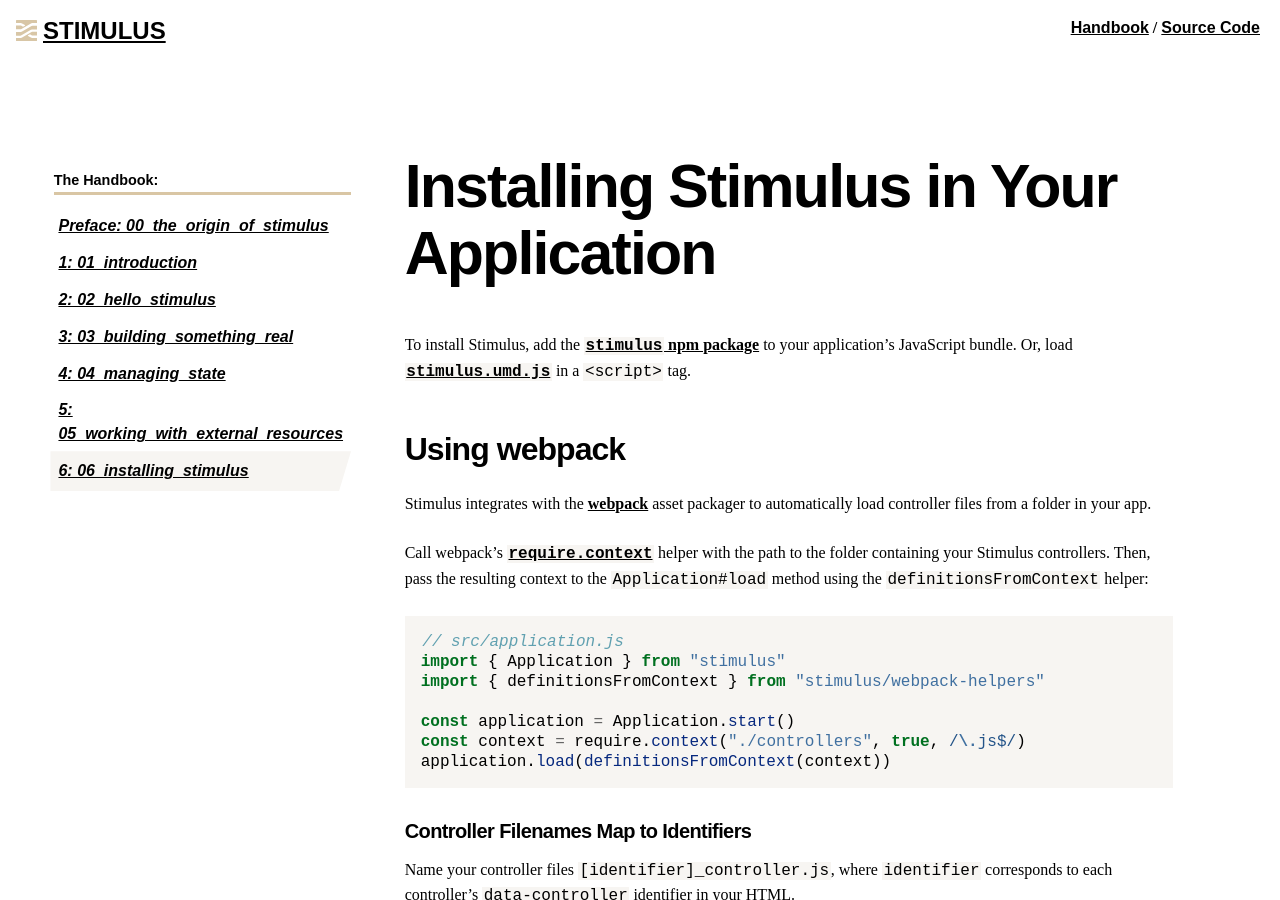
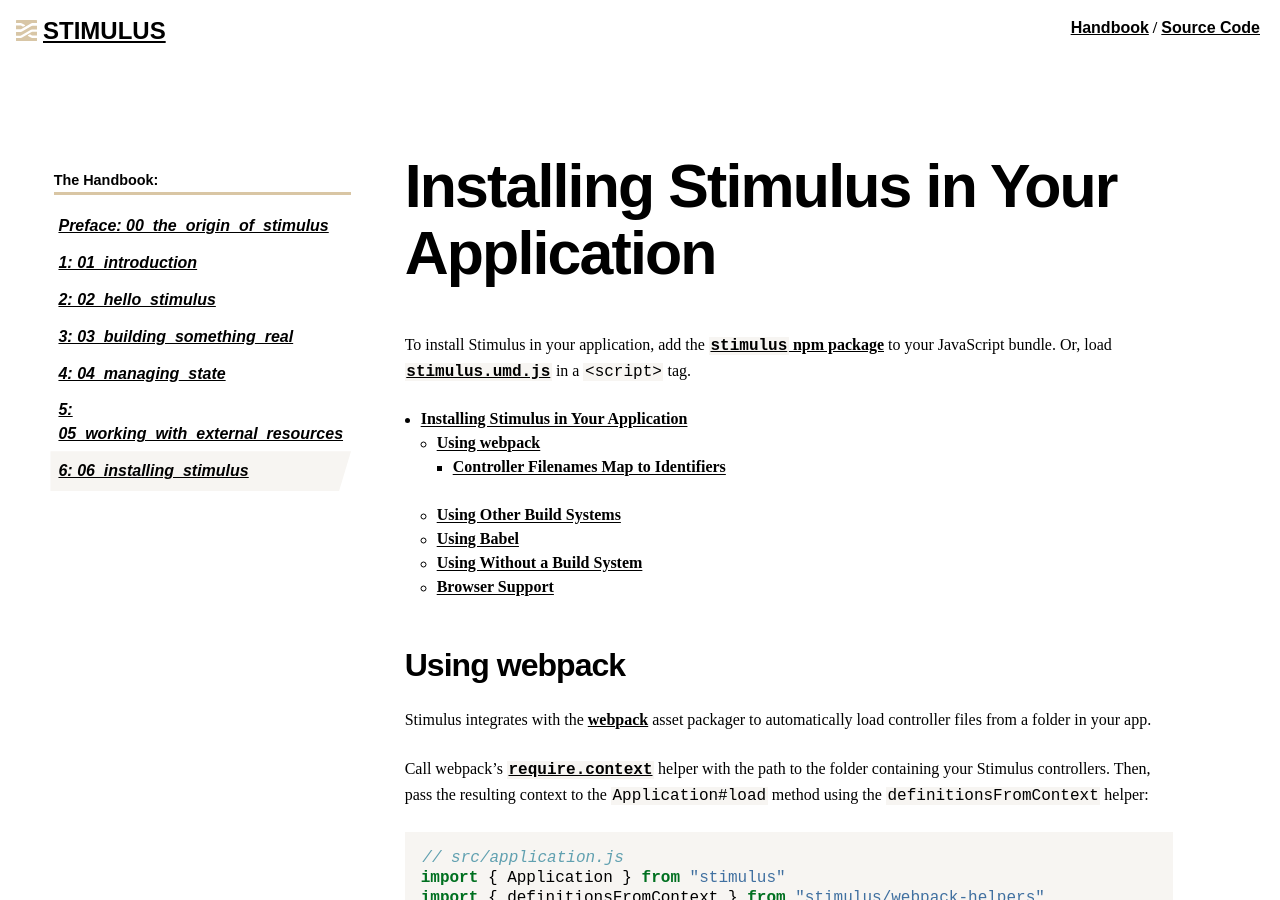
Before and after one commit to hotwired/stimulus-site, a Jekyll site: the page built from _handbook/06_installing_stimulus.md, in a window 1280 px wide and 900 px high. Built offline with Jekyll 4.4.1, drawn with Linux system fonts in a browser that asks for light colours; some web fonts are replaced; comment, search, counter and statistics services are not loaded.

Commit message:
Chapter 6 tweaks

```diff
--- a/_handbook/06_installing_stimulus.md
+++ b/_handbook/06_installing_stimulus.md
@@ -4,7 +4,10 @@
 
 # Installing Stimulus in Your Application
 
-To install Stimulus, add the [`stimulus` npm package](https://www.npmjs.com/package/stimulus) to your application's JavaScript bundle. Or, load [`stimulus.umd.js`](https://unpkg.com/stimulus/dist/stimulus.umd.js) in a `<script>` tag.
+To install Stimulus in your application, add the [`stimulus` npm package](https://www.npmjs.com/package/stimulus) to your JavaScript bundle. Or, load [`stimulus.umd.js`](https://unpkg.com/stimulus/dist/stimulus.umd.js) in a `<script>` tag.
+
+* TOC
+{:toc}
 
 ## Using webpack
 
```
